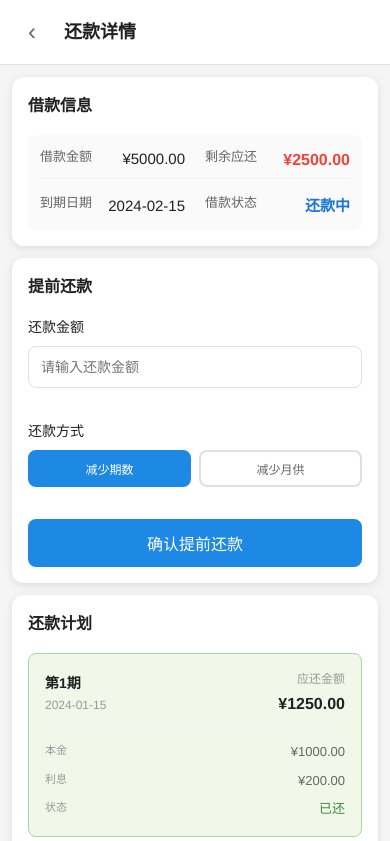
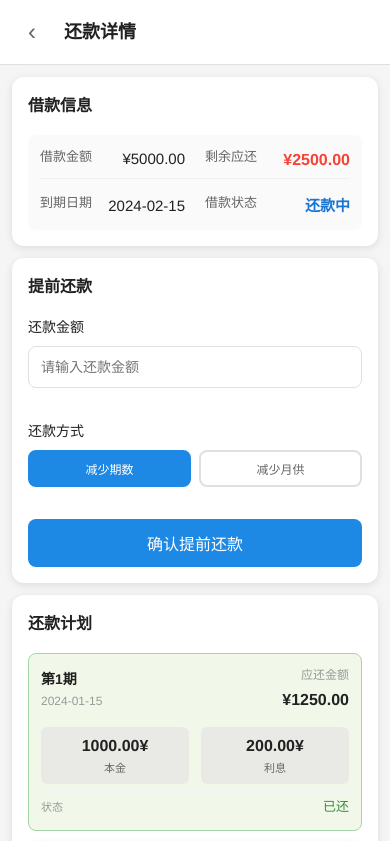
Before and after one commit to skywalk1234/loanApp_vue, a Vue app in the folder loan_vue/: page /repayment in a window 390 px wide. Shown: the top 841 px of the page. Built offline with nearby package versions, Linux system fonts and the light colour scheme; sample sign-in values are in the browser's storage.

Commit message:
美化还款计划

```diff
--- a/loan_vue/src/views/Repayment.vue
+++ b/loan_vue/src/views/Repayment.vue
@@ -99,21 +99,21 @@
               <span class="amount-value">¥{{ formatCurrency(plan.amount) }}</span>
             </div>
           </div>
-          <div class="plan-details">
-            <div class="detail-item">
-              <span class="detail-label">本金</span>
-              <span class="detail-value">¥{{ formatCurrency(plan.principal) }}</span>
+          <div class="plan-principal-interest">
+            <div class="principal-box">
+              <div class="principal-amount">{{ formatCurrency(plan.principal) }}¥</div>
+              <div class="principal-label">本金</div>
             </div>
-            <div class="detail-item">
-              <span class="detail-label">利息</span>
-              <span class="detail-value">¥{{ formatCurrency(plan.interest) }}</span>
+            <div class="interest-box">
+              <div class="interest-amount">{{ formatCurrency(plan.interest) }}¥</div>
+              <div class="interest-label">利息</div>
             </div>
-            <div class="detail-item">
-              <span class="detail-label">状态</span>
-              <span class="detail-value" :class="getPlanStatusClass(plan.status)">
-                {{ getPlanStatusText(plan.status) }}
-              </span>
-            </div>
+          </div>
+          <div class="plan-status">
+            <span class="status-label">状态</span>
+            <span class="status-value" :class="getPlanStatusClass(plan.status)">
+              {{ getPlanStatusText(plan.status) }}
+            </span>
           </div>
         </div>
       </div>
@@ -638,7 +638,7 @@ export default {
 .plan-item {
   border: 1px solid #e0e0e0;
   border-radius: 8px;
-  padding: 16px;
+  padding: 12px;
   transition: all 0.3s ease;
 }
 
@@ -657,7 +657,7 @@ export default {
   display: flex;
   justify-content: space-between;
   align-items: center;
-  margin-bottom: 12px;
+  margin-bottom: 8px;
 }
 
 .plan-period {
@@ -700,6 +700,55 @@ export default {
   justify-content: space-between;
   padding-top: 12px;
   border-top: 1px solid #f5f5f5;
+}
+
+.plan-principal-interest {
+  display: flex;
+  justify-content: space-between;
+  gap: 16px;
+  padding-top: 8px;
+}
+
+.principal-box,
+.interest-box {
+  flex: 1;
+  text-align: center;
+  padding: 8px;
+  background: rgb(229 228 228 / 66%);
+  border-radius: 6px;
+}
+
+.principal-amount,
+.interest-amount {
+  font-size: 18px;
+  font-weight: bold;
+  color: #212121;
+  margin-bottom: 4px;
+}
+
+.principal-label,
+.interest-label {
+  font-size: 12px;
+  color: #666;
+}
+
+.plan-status {
+  display: flex;
+  justify-content: space-between;
+  align-items: center;
+  padding-top: 8px;
+  margin-top: 8px;
+  border-top: 1px solid #f5f5f5;
+}
+
+.status-label {
+  font-size: 11px;
+  color: #999;
+}
+
+.status-value {
+  font-size: 13px;
+  font-weight: 500;
 }
 
 .detail-item {
@@ -814,15 +863,30 @@ export default {
     gap: 12px;
   }
 
-  .plan-details {
-    flex-direction: column;
-    gap: 8px;
+  .plan-principal-interest {
+    gap: 12px;
+    padding-top: 6px;
   }
 
-  .detail-item {
-    flex-direction: row;
-    justify-content: space-between;
-    text-align: left;
+  .principal-box,
+  .interest-box {
+    padding: 6px;
+  }
+
+  .principal-amount,
+  .interest-amount {
+    font-size: 16px;
+    margin-bottom: 2px;
+  }
+
+  .principal-label,
+  .interest-label {
+    font-size: 11px;
+  }
+
+  .plan-status {
+    padding-top: 6px;
+    margin-top: 6px;
   }
 
   .repayment-type-buttons {
```
